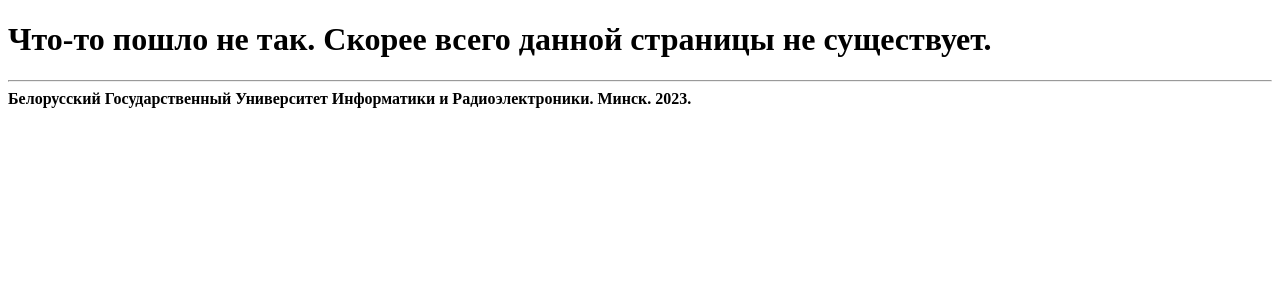
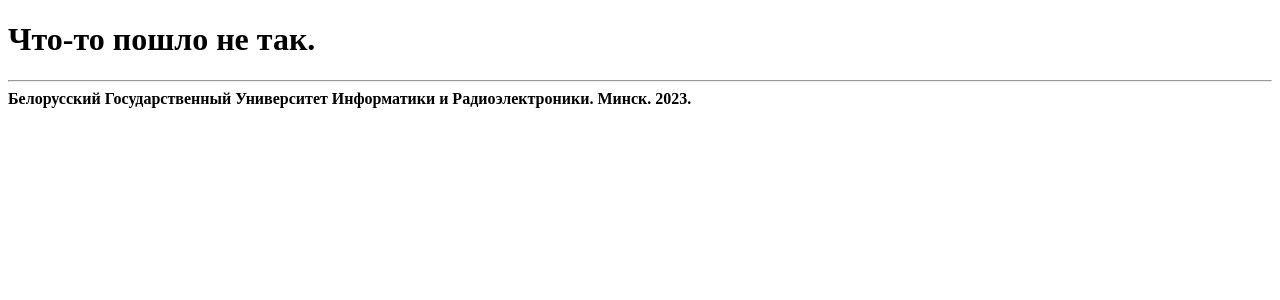
Before and after one commit to PaganelVl/testswebsite, a Django app: page /error/ in a window 1280 px wide. Shown: the part 124-424 px from the top of the page. Run offline with Django 3.2, Linux system fonts and the light colour scheme; parts of the project's set-up code (start-up, migrations or seed data) failed here and were passed over.

Commit message:
cleaning

```diff
--- a/mysite/templates/main/error.html
+++ b/mysite/templates/main/error.html
@@ -2,5 +2,5 @@
 
 {% block title %}Ошибка{% endblock title %}
 {% block content %}
-    <h1>Что-то пошло не так. Скорее всего данной страницы не существует.</h1>
+    <h1>Что-то пошло не так.</h1>
 {% endblock content %}
```
